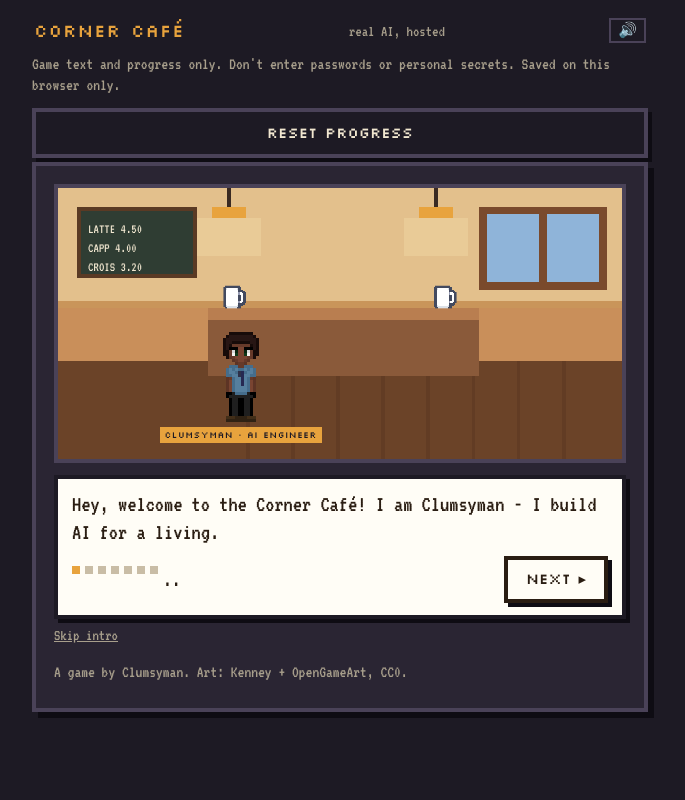
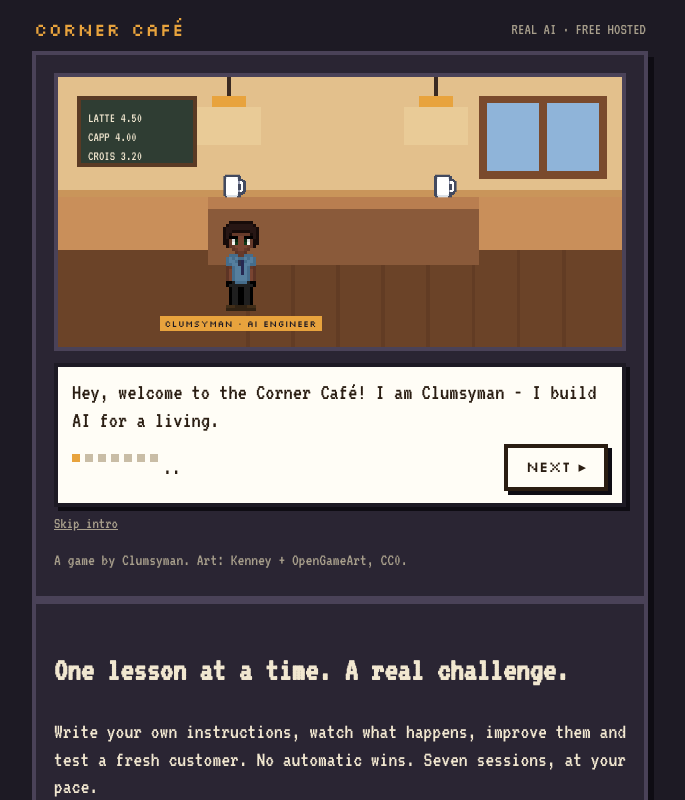
Before and after one commit to a-clumsyman/inference-explainer, a React (Vite) app in the folder cafe/: page / in a window 1280 px wide. Shown: the top 800 px of the page, without its empty margins (300-985 px from the left). Built offline with nearby package versions, Linux system fonts and the light colour scheme.

Commit message:
Build seven guided AI lessons with real practice and approval gates

```diff
--- a/cafe/src/App.tsx
+++ b/cafe/src/App.tsx
@@ -13,6 +13,8 @@ import { SAVE_KEY, encodeProgress, decodeProgress } from './cafe/save.ts'
 import { Story } from './Story.tsx'
 import { click, ding, chaChing, bookChime, buzz, fanfare, sad, startMusic, muted as soundMuted, setMuted } from './cafe/sound.ts'
 
+import { Curriculum } from './Curriculum.tsx'
+
 type Screen = 'story' | 'meet' | 'loading' | 'write' | 'shift' | 'review' | 'result'
 interface Row { c: Customer; reply: string; v: Verdict; instructions?: string }
 
@@ -23,7 +25,7 @@ const USE_LOCAL = params.get('engine') === 'local'
 const storageKey = SAVE_KEY + (USE_STANDIN ? '-layout-test' : USE_LOCAL ? '-local' : '-hosted')
 const loadSaved = () => { try { return decodeProgress(localStorage.getItem(storageKey)) } catch { return null } }
 
-export default function App() {
+function MixedApp() {
   const [saved] = useState(loadSaved)
   const [saveNotice, setSaveNotice] = useState('')
   const [resetOpen, setResetOpen] = useState(false)
@@ -395,3 +397,8 @@ function Result({ runs, level, hasNext, engine, onNext, onEdit, onReview, onSame
 function Meter({ label, val, good, neutral }: { label: string; val: string; good: boolean; neutral?: boolean }) {
   return <div className={'m ' + (neutral ? 'neutral' : good ? 'good' : 'badm')}><span>{label}</span><b>{val}</b></div>
 }
+
+export default function App(){
+ const [mixed,setMixed]=useState(params.get('mixed')==='1'||params.get('check')==='1')
+ return mixed?<><div className="wrap"><button className="btn ghost" onClick={()=>setMixed(false)}>Back to seven lessons</button></div><MixedApp/></>:<Curriculum onMixed={()=>setMixed(true)}/>
+}
```
